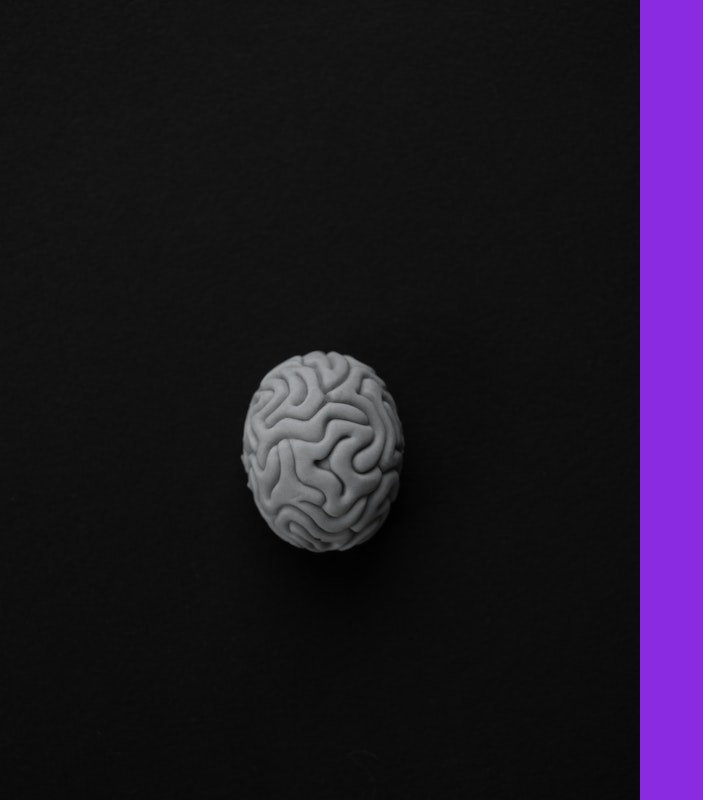
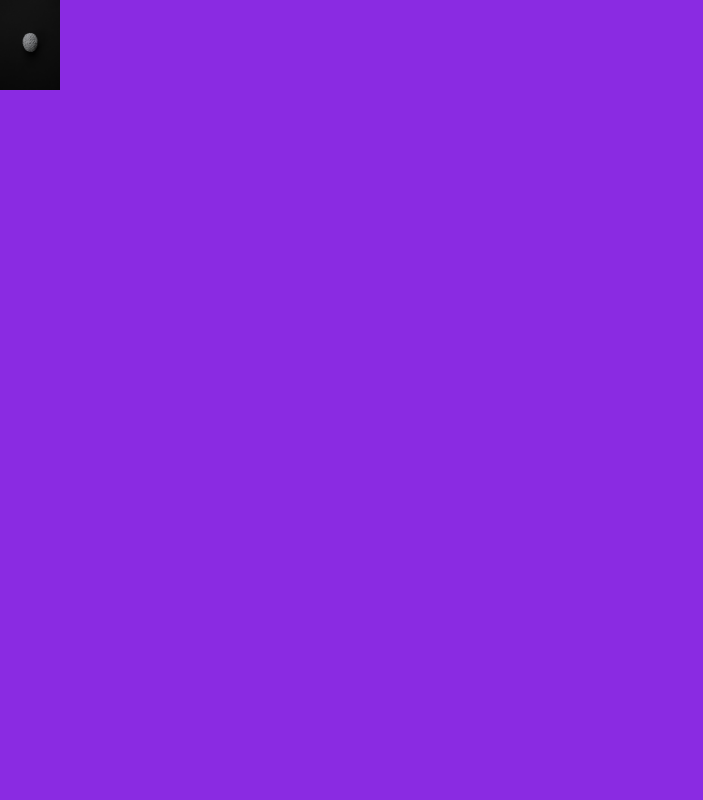
Before and after one commit to brandonfelty/memory-game, a React (Create React App) app: page / in a window 1280 px wide. Shown: the top 800 px of the page, without its empty margins (0-703 px from the left). Built offline with nearby package versions, Linux system fonts and the light colour scheme.

Commit message:
change card size

```diff
--- a/src/styles/App.css
+++ b/src/styles/App.css
@@ -3,3 +3,8 @@
   margin: 0;
   box-sizing: border-box;
 }
+
+img {
+  max-width: 100px;
+  max-width: 60px;
+}
```
